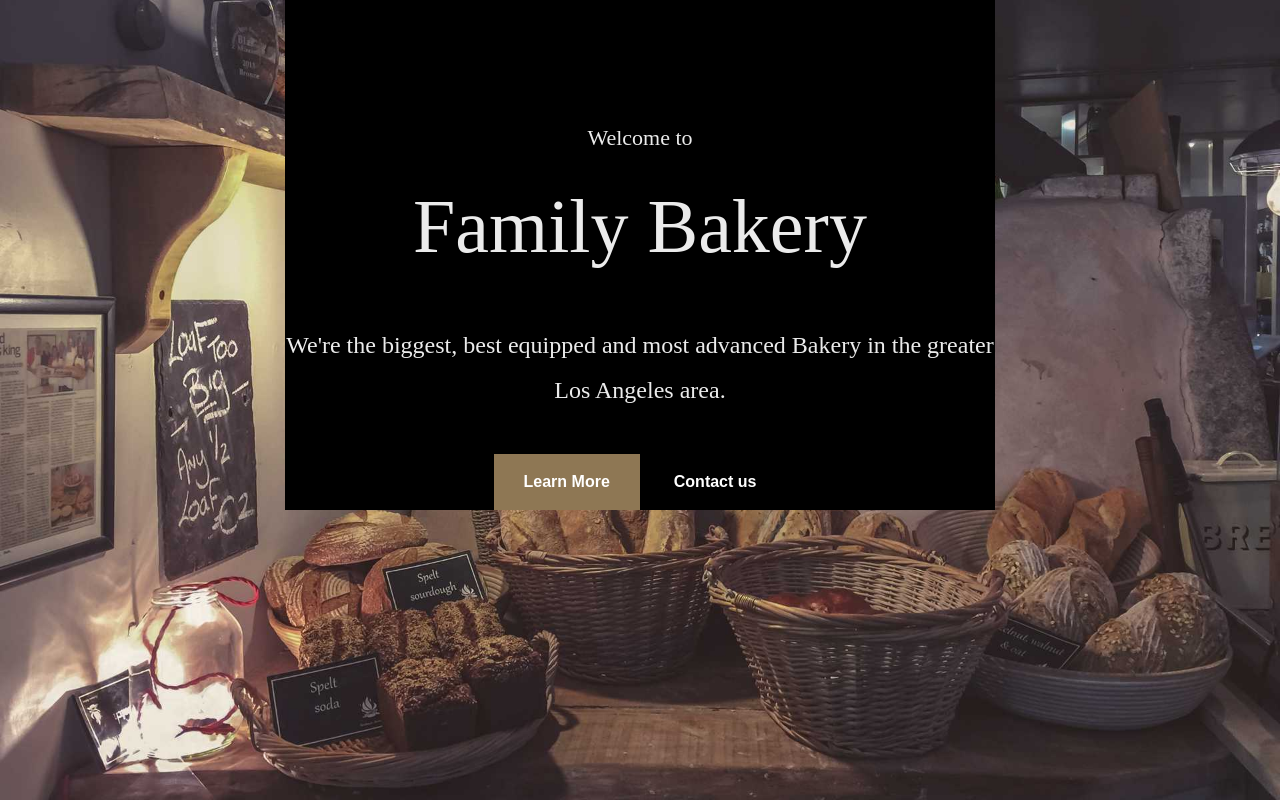
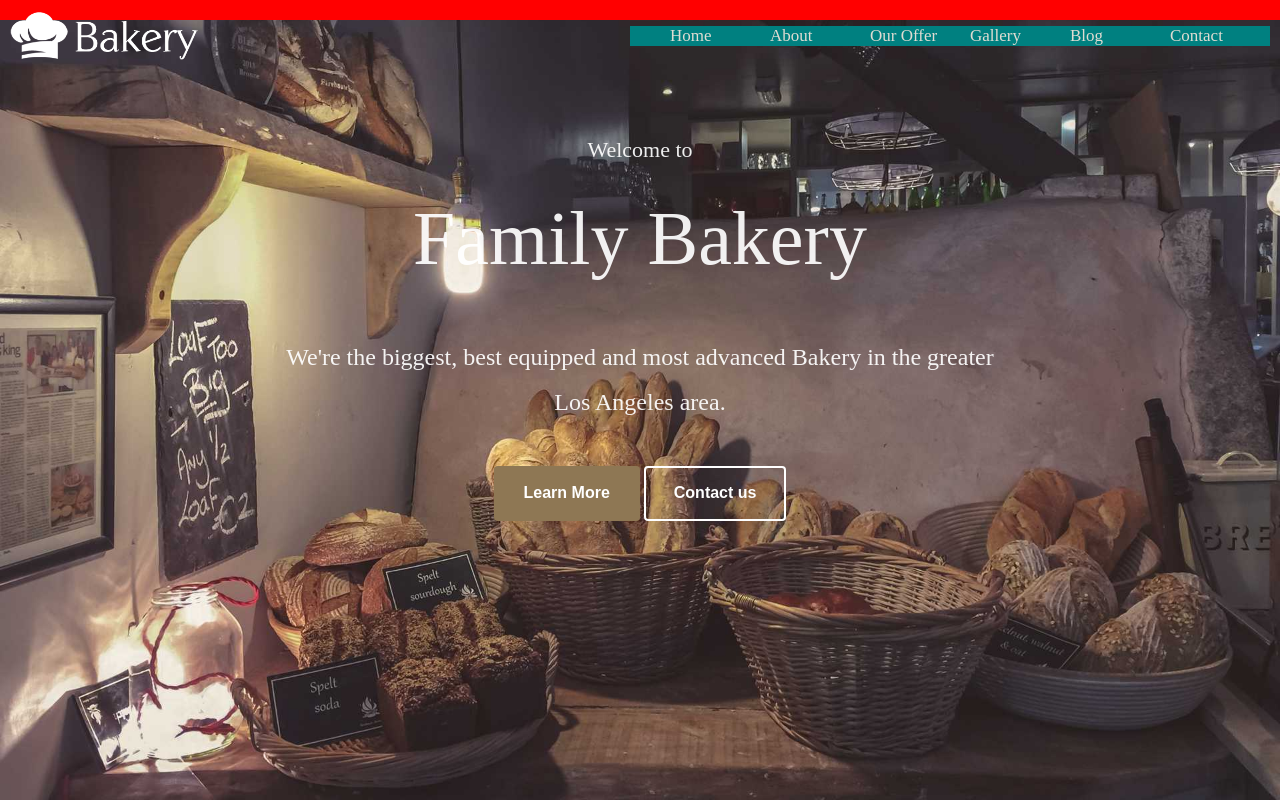
Before and after one commit to fadywadea/Bakery, a plain HTML site: page index.html in a window 1280 px wide. Drawn offline with Linux system fonts and the light colour scheme; a web font is replaced by a local one.

Commit message:
first commit

```diff
--- a/css/stylesheet.css
+++ b/css/stylesheet.css
@@ -10,11 +10,12 @@ body {
 	background-position: center;
 	background-size: cover;
 	height: 100vh;
+	opacity: 1;
 }
 
 .home .caption {
 	text-align: center;
-	padding-top: 100px;
+	padding-top: 50px;
 }
 
 .caption {
@@ -22,7 +23,6 @@ body {
 	margin: 0 auto;
 	max-width: 100%;
 	box-sizing: inherit;
-	background-color: black;
 }
 
 .caption p,
@@ -55,14 +55,70 @@ p {
 .home .caption .btn {
 	background-color: transparent;
 	border: 2px solid transparent;
+	border-radius: 4px;
 	padding: 15px 28px;
 	color: white;
 	font-size: 16px;
 	font-weight: 700;
-	line-height: 22.1px;
-
+	line-height: 1.3rem;
+	text-align: center;
+	vertical-align: middle;
+	cursor: pointer;
+	margin-bottom: 12px;
+	z-index: 1;
 }
 
-.home .caption .bg-btn {
+.home .caption .btn.bg-btn {
 	background-color: #8e7754;
+	z-index: 2;
 }
+
+
+.home .caption .bg-btn:hover {
+	color: black;
+	background-color: #fff;
+	transition: all .2s ease-in-out
+}
+
+.home .caption .btn-outline {
+	border-color: #fff;
+}
+
+.btn.btn-outline:hover {
+	color: black;
+	background-color: #fff;
+	transition: all .2s ease-in-out
+}
+
+.nav {
+	background-color: red;
+	padding: 10px;
+}
+
+.nav img {
+	float: left;
+	width: 15%;
+}
+
+.nav ul {
+	float: right;
+	background-color: teal;
+	list-style: none;
+}
+
+.nav li {
+	float: left;
+	width: 100px;
+}
+
+.nav li a {
+	font-size: 17px;
+	font-weight: 400;
+	text-decoration: none;
+	color: #e0dcd2;
+	;
+}
+
+.clear-fix {
+	clear: both;
+}
--- a/index.html
+++ b/index.html
@@ -16,12 +16,50 @@
 
 <body>
 	<div class="home">
+		<div class="nav">
+			<img src="images/logo.png" alt="bakery-logo">
+			<ul>
+				<li>
+					<a href="#">
+						<span>Home</span>
+					</a>
+				</li>
+				<li>
+					<a href="http://www.engage.veented.com/bakery/about/">
+						<span>About</span>
+					</a>
+				</li>
+				<li>
+					<a href="http://www.engage.veented.com/bakery/our-offer/">
+						<span>Our Offer</span>
+					</a>
+				</li>
+				<li>
+					<a href="http://www.engage.veented.com/bakery/gallery/">
+						<span>Gallery</span>
+					</a>
+				</li>
+				<li>
+					<a href="http://www.engage.veented.com/bakery/blog/">
+						<span>Blog</span>
+					</a>
+				</li>
+				<li>
+					<a href="http://www.engage.veented.com/bakery/contact/">
+						<span>Contact</span>
+					</a>
+				</li>
+			</ul>
+		</div>
+
+		<div class="clear-fix"></div>
+
 		<div class="caption">
 			<p class="wlc">Welcome to</p>
 			<h1>Family Bakery</h1>
 			<p class="disc">We're the biggest, best equipped and most advanced Bakery in the greater Los Angeles area.</p>
 			<button class="btn bg-btn">Learn More</button>
-			<button class="btn">Contact us</button>
+			<button class="btn btn-outline">Contact us</button>
 		</div>
 	</div>
 </body>
```
